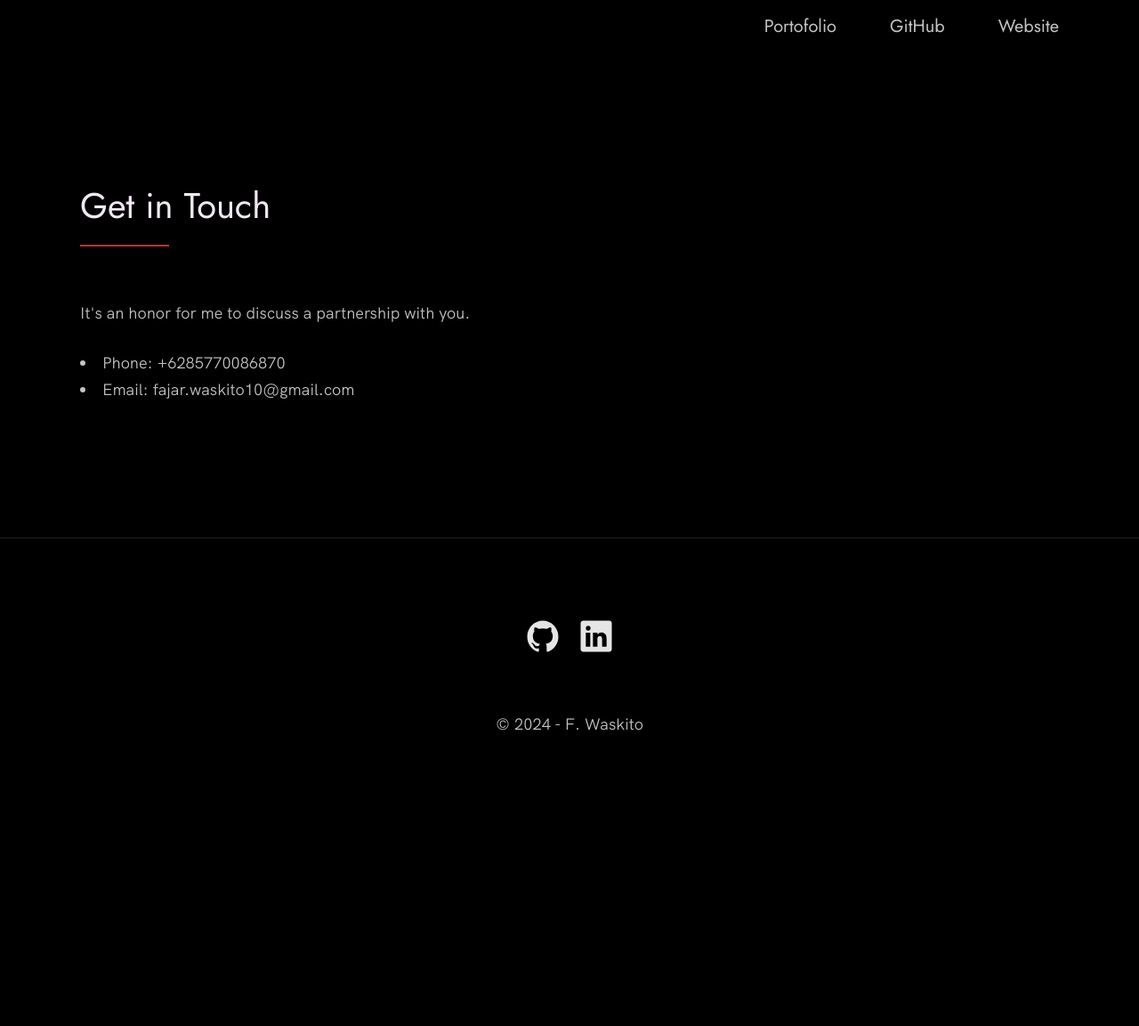
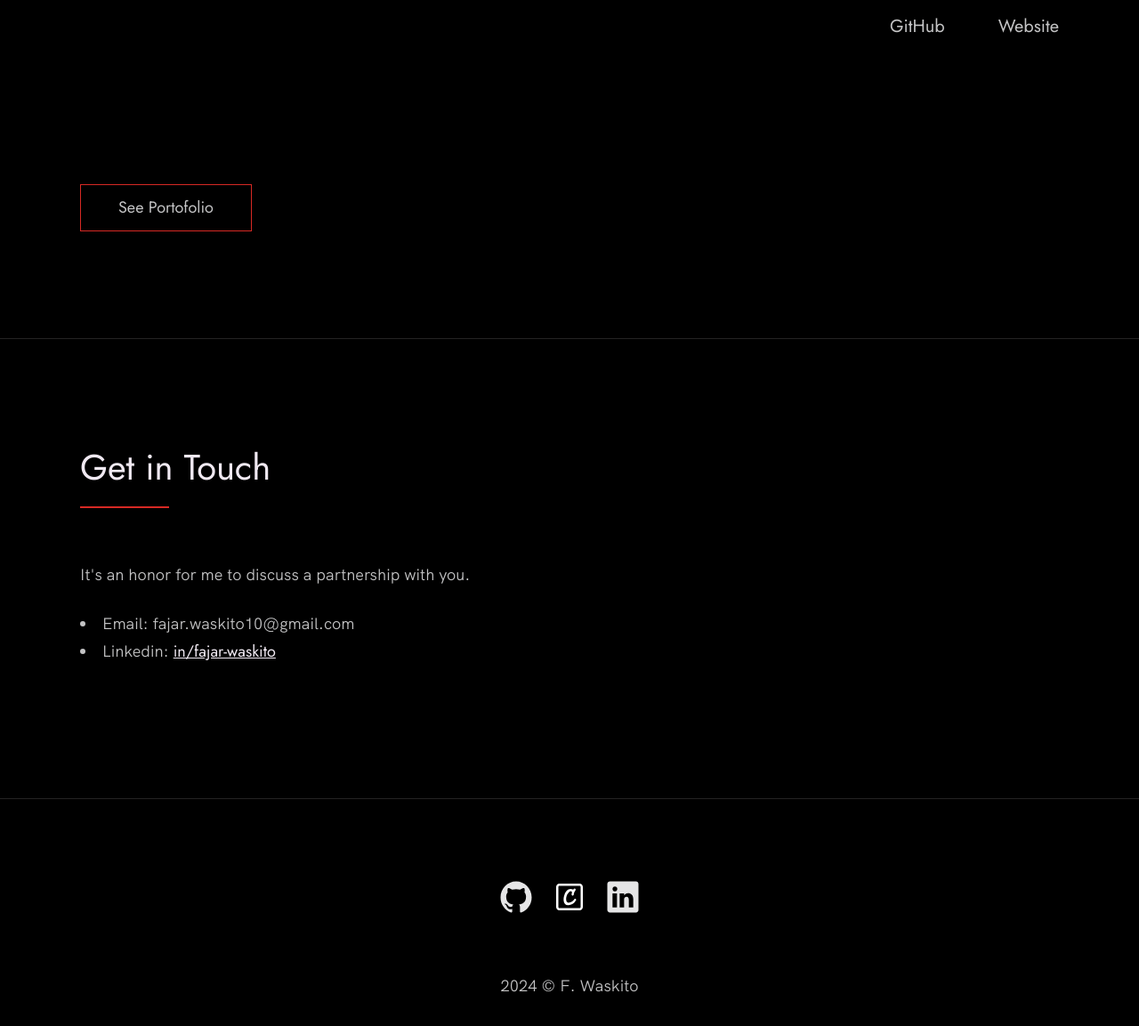
Before and after one commit to fwaskito/fwaskito.github.io, a plain HTML site: page index.html in a window 1280 px wide. Shown: the part 27-1180 px from the top of the page at 89% size. Before the commit the page ends 912 px from the top, so only its background shows below. Drawn offline with Linux system fonts and the light colour scheme; a script that the page names is missing; files whose address does not match are found by name.

Commit message:
add: add credly social link

```diff
--- a/index.html
+++ b/index.html
@@ -19,7 +19,6 @@
     <div class="row">
       <nav class="nav" role="navigation">
         <ul class="nav__items">
-          <li class="nav__item"><a href="https://fwaskito.github.io/portofolio" class="nav__link">Portofolio</a></li>
           <li class="nav__item"><a class="nav__link" target="_blank" href="https://github.com/fwaskito">GitHub</a></li>
           <li class="nav__item"><a target="_blank" href="https://wasdoc.com" class="nav__link">Website</a></li>
         </ul>
@@ -29,6 +28,11 @@
 
   <main role="main">
 
+    <section>
+      <div class="row">
+        <a class="btn" href="https://fwaskito.github.io/portofolio">See Portofolio</a>
+      </div>
+    </section>
     <!-- ***** Contact ***** -->
 
     <section class="contact" id="contact">
@@ -40,8 +44,9 @@
           </p>
           <!-- Conctas persons -->
           <ul class="contact__list">
-            <li>Phone: +6285770086870</li>
             <li>Email: fajar.waskito10@gmail.com</li>
+            <li>Linkedin: <a class="link" target="_blank"
+                href="https://id.linkedin.com/in/fajar-waskito">in/fajar-waskito</a></li>
           </ul>
         </div>
       </div>
@@ -57,6 +62,11 @@
               <img class="footer__social-image" src="./images/github.svg" alt="Github">
             </a>
           </li>
+          <li class="footer__social-link-item">
+            <a target="_blank" href="https://www.credly.com/users/fajar-waskito" title="Link to Credly">
+              <img class="footer__social-image" src="./images/credly.svg" alt="credly">
+            </a>
+          </li>
           <li class="footer__social-link-item" title="Link to Linkedin Profile">
             <a target="_blank" href=https://www.linkedin.com/in/fajar-waskito">
               <img class="footer__social-image" src="./images/linkedin.svg" alt="Linkedin">
@@ -66,7 +76,7 @@
 
         <!-- Creadit -->
         <p>
-          &copy; 2024 - F. Waskito</a>
+          2024 &copy; F. Waskito</a>
         </p>
       </div>
     </footer>
```
